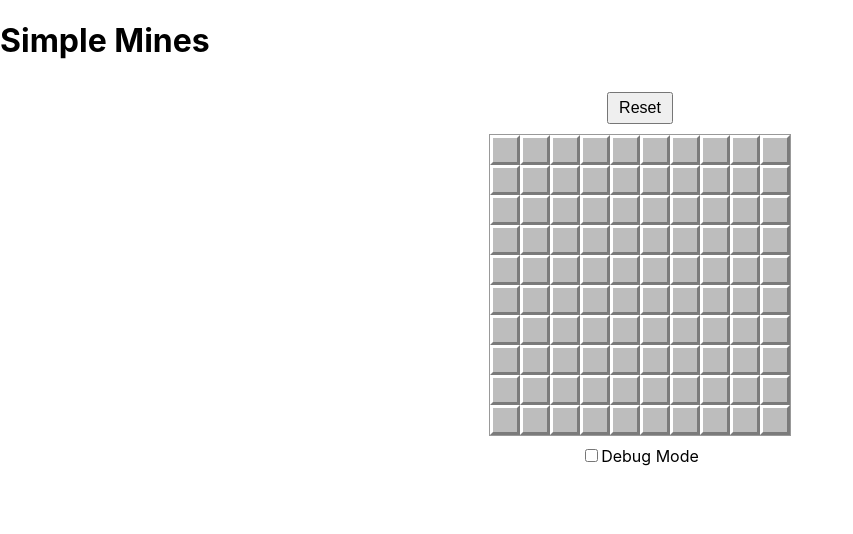
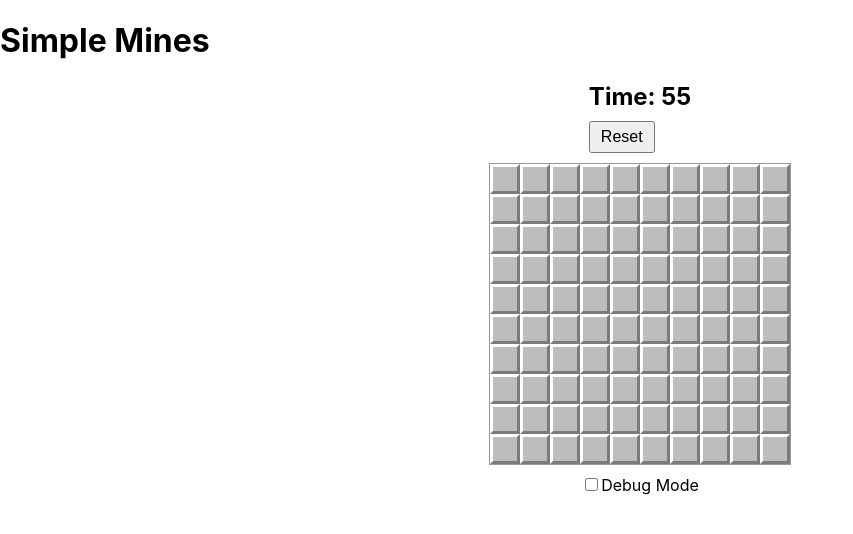
Before and after one commit to hc5duke/simple_mines, a React (Create React App) app: page / in a window 1280 px wide. Shown: the top 534 px of the page, without its empty margins (0-853 px from the left). Built offline with nearby package versions, Linux system fonts and the light colour scheme.

Commit message:
add timer

```diff
--- a/src/Board.js
+++ b/src/Board.js
@@ -7,10 +7,28 @@ const Board = () => {
   const [status, setStatus] = useState("playing"); // playing, won, lost
   const [debug, setDebug] = useState(false);
   const [isFirstClick, setIsFirstClick] = useState(true);
+  const [timer, setTimer] = useState(60);
 
   useEffect(() => {
     checkWinCondition();
   }, [board]);
+
+  useEffect(() => {
+    let interval;
+    if (status === "playing") {
+      interval = setInterval(() => {
+        setTimer((prevTimer) => {
+          if (prevTimer <= 1) {
+            clearInterval(interval);
+            setStatus("lost");
+            return 0;
+          }
+          return prevTimer - 1;
+        });
+      }, 1000);
+    }
+    return () => clearInterval(interval);
+  }, [status]);
 
   const handleLeftClick = (row, col) => {
     if (status !== "playing" || board[row][col].flagged) return;
@@ -117,6 +135,7 @@ const Board = () => {
     setBoard(initializeBoard(10, 10, 20));
     setStatus("playing");
     setIsFirstClick(true);
+    setTimer(60);
   };
 
   return (
@@ -133,6 +152,7 @@ const Board = () => {
         </div>
       )}
       <div className="status">
+        <div>Time: {timer}</div>
         <button onClick={resetGame}>Reset</button>
       </div>
       <div className="board">
```
